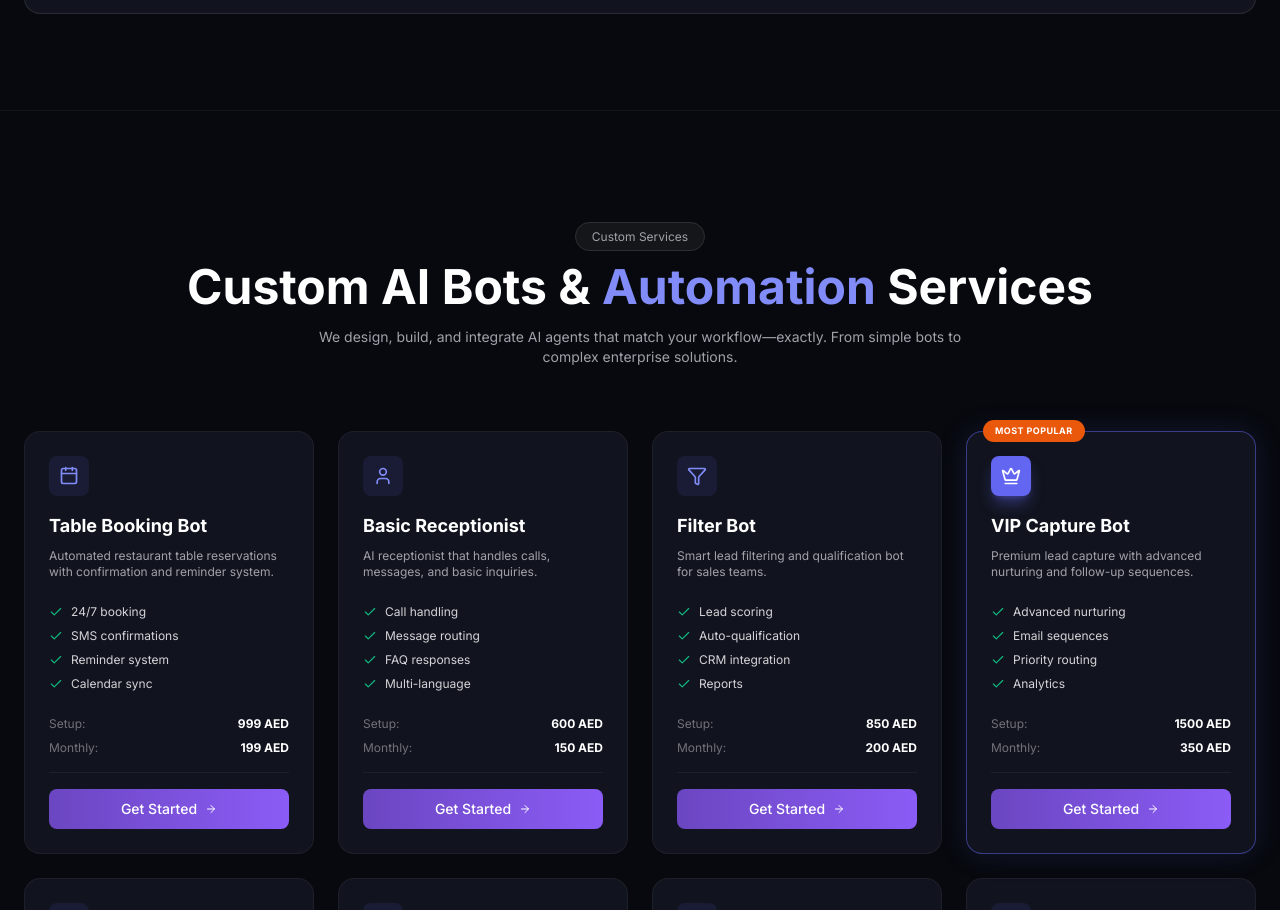
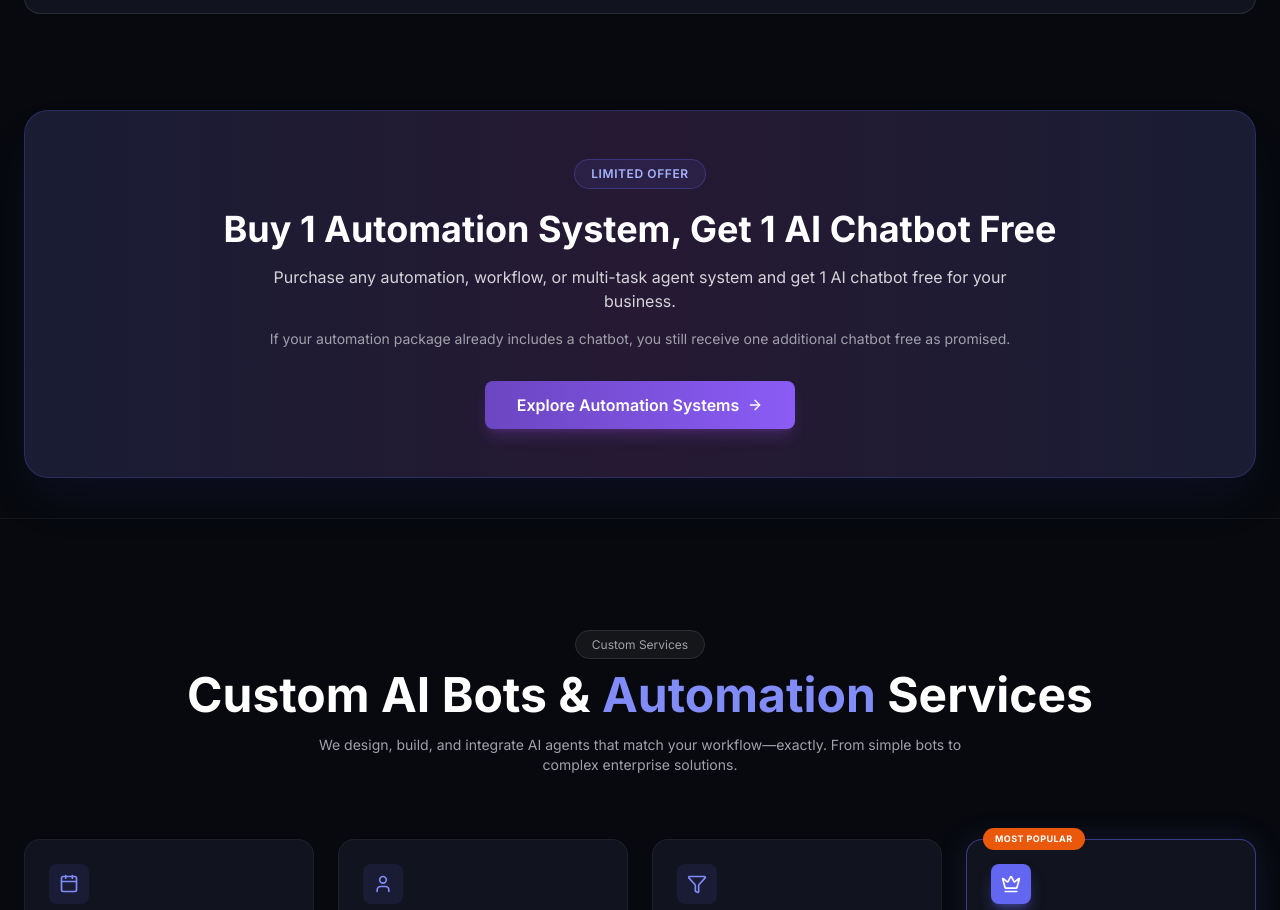
Before and after one commit to BuildByAlistar/buildbyalistar-marketing, a website: page public/index.html in a window 1280 px wide. Shown: the part 1669-2579 px from the top of the page. Drawn offline with nearby package versions, Linux system fonts and the light colour scheme.

Commit message:
Add promotional automation offer banner before pricing section

```diff
--- a/public/index.html
+++ b/public/index.html
@@ -252,6 +252,22 @@
                 </a>
                 <a href="https://wa.me/971558796245" class="w-full sm:w-auto px-8 py-3 border border-zinc-700 hover:bg-white/5 text-white rounded-lg font-medium flex items-center justify-center gap-2 transition-colors">
                     Talk on WhatsApp <i data-lucide="message-square" class="w-4 h-4"></i>
+                </a>
+            </div>
+        </div>
+    </section>
+
+    <!-- Promotional Offer Banner -->
+    <section class="px-6 pb-8 md:pb-10 max-w-7xl mx-auto">
+        <div class="bg-card border border-indigo-500/30 rounded-2xl md:rounded-3xl p-8 md:p-12 text-center shadow-2xl shadow-indigo-900/20 relative overflow-hidden">
+            <div class="absolute inset-0 bg-gradient-to-r from-indigo-500/10 via-fuchsia-500/10 to-indigo-500/10 pointer-events-none"></div>
+            <div class="relative z-10 max-w-4xl mx-auto">
+                <span class="inline-flex items-center px-4 py-1.5 rounded-full bg-indigo-500/10 text-indigo-300 text-xs font-semibold border border-indigo-500/30 uppercase tracking-wider mb-5">Limited Offer</span>
+                <h3 class="text-2xl md:text-4xl font-bold text-white mb-4">Buy 1 Automation System, Get 1 AI Chatbot Free</h3>
+                <p class="text-sm md:text-base text-zinc-300 max-w-3xl mx-auto mb-4">Purchase any automation, workflow, or multi-task agent system and get 1 AI chatbot free for your business.</p>
+                <p class="text-xs md:text-sm text-zinc-400 max-w-3xl mx-auto mb-8">If your automation package already includes a chatbot, you still receive one additional chatbot free as promised.</p>
+                <a href="#pricing" class="inline-flex items-center justify-center px-8 py-3 bg-primary-grad hover:opacity-90 text-white rounded-lg font-semibold transition-all shadow-lg shadow-purple-500/20">
+                    Explore Automation Systems <i data-lucide="arrow-right" class="w-4 h-4 ml-2"></i>
                 </a>
             </div>
         </div>
```
